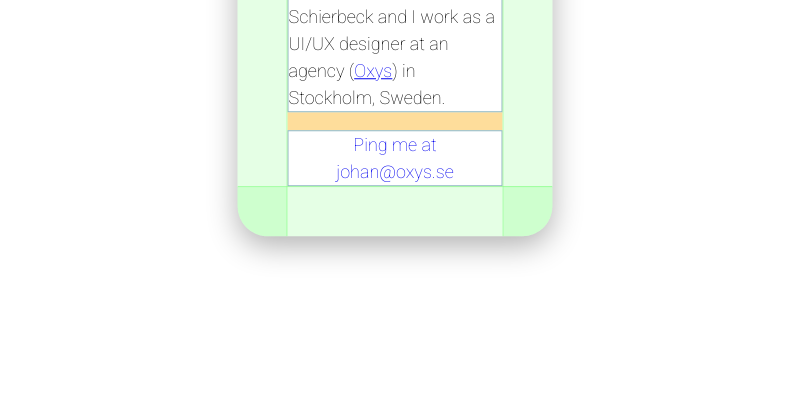
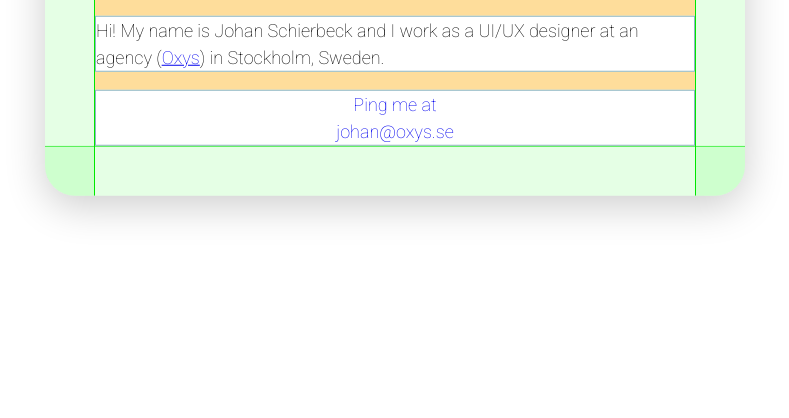
Before and after one commit to schierbeck/johan.design, a website: page index.html in a window 1280 px wide. Shown: the part 382-800 px from the top of the page, without its empty margins (245-1034 px from the left). Drawn offline with Linux system fonts and the light colour scheme.

Commit message:
minor styling changes

```diff
--- a/scss/style.scss
+++ b/scss/style.scss
@@ -36,10 +36,11 @@ h1 {
 }
 
 .card {
-  width: 315px;
+  width: 90%;
+  max-width: 700px;
   margin: 0 auto;
   border-radius: 30px;
-  box-shadow: 0 10px 30px rgba(0, 0, 0, 0.3);
+  box-shadow: 0 10px 40px rgba(0, 0, 0, 0.2);
   position: relative;
   top: 50%;
   left: 50%;
@@ -66,13 +67,13 @@ h1 {
 
   &:before {
     left: -50px;
-    border-right: 0.5px solid lighten(lime, 25%);
+    border-right: 0.5px solid lighten(green, 20%);
     border-radius: 30px 0 0 30px;
   }
 
   &:after {
     right: -50px;
-    border-left: 0.5px solid lighten(lime, 25%);
+    border-left: 0.5px solid lighten(green, 20%);
     border-radius: 0 30px 30px 0;
   }
 }
@@ -99,13 +100,13 @@ h1 {
   &:before {
     top: 0;
     border-radius: 30px 30px 0 0;
-    border-bottom: 0.5px solid lighten(lime, 25%);
+    border-bottom: 0.5px solid lighten(green, 20%);
   }
 
   &:after {
     bottom: 0;
     border-radius: 0 0 30px 30px;
-    border-top: 0.5px solid lighten(lime, 25%);
+    border-top: 0.5px solid lighten(green, 20%);
   }
 }
 
```
Also changed, not shown: css/style.css.
